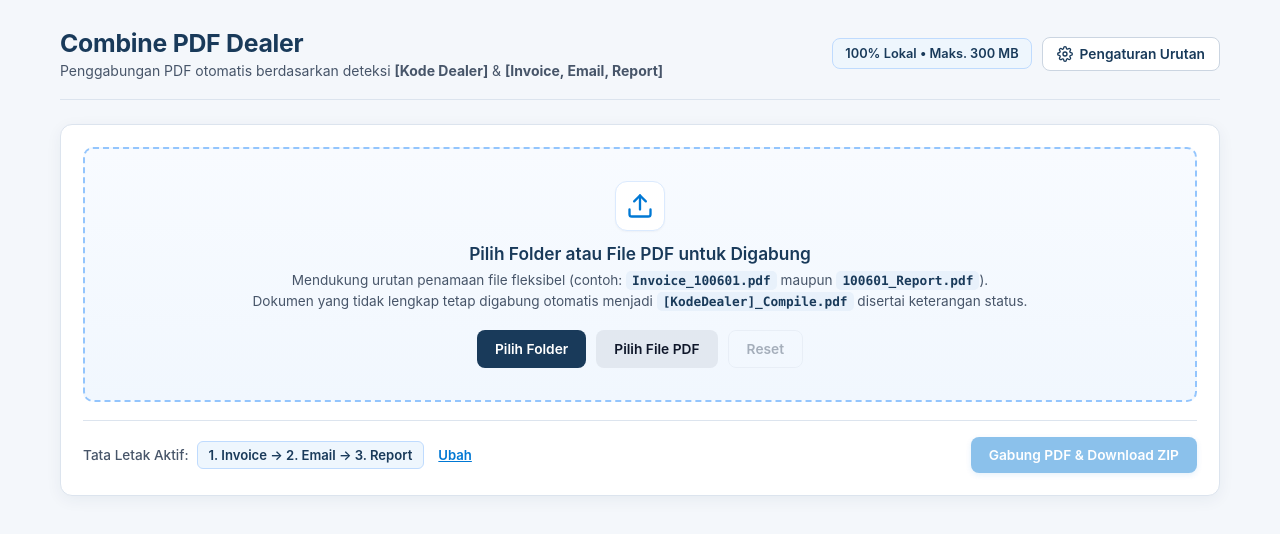
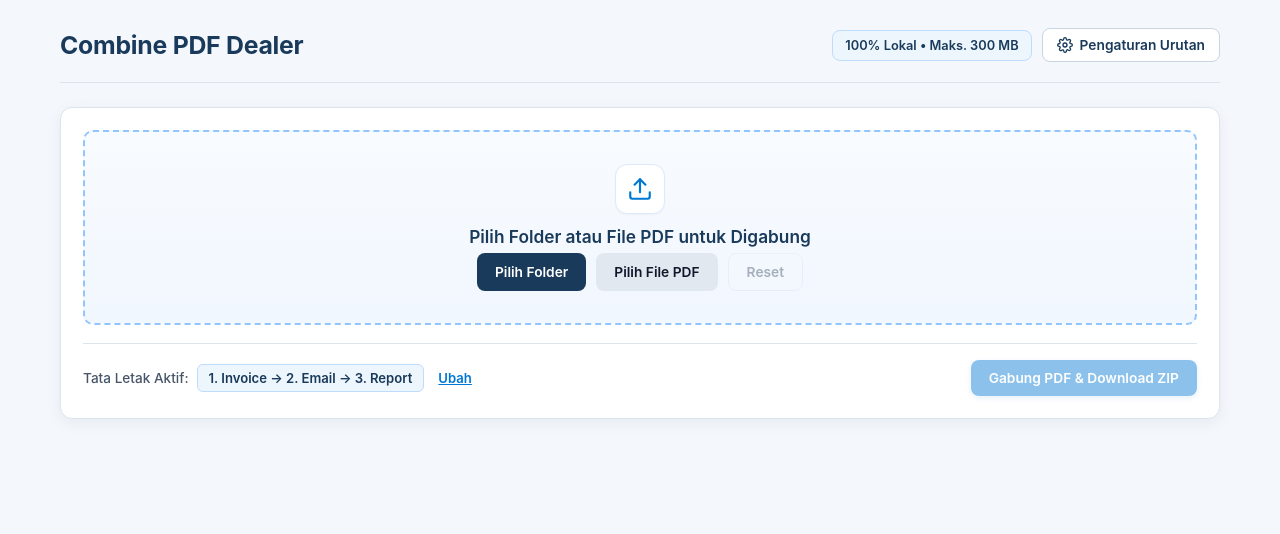
Before and after one commit to combineapp9-cyber/GabungPDF-Dealer, a plain HTML site: page index.html in a window 1280 px wide. Drawn offline with nearby package versions, Linux system fonts and the light colour scheme.

Commit message:
Update index.html

```diff
--- a/index.html
+++ b/index.html
@@ -13,10 +13,7 @@
   <div class="container">
     <!-- Header -->
     <header class="header">
-      <div>
-        <h1>Combine PDF Dealer</h1>
-        <p>Penggabungan PDF otomatis berdasarkan deteksi <strong>[Kode Dealer]</strong> &amp; <strong>[Invoice, Email, Report]</strong></p>
-      </div>
+      <h1>Combine PDF Dealer</h1>
       <div class="header-actions">
         <span class="badge-limit">100% Lokal &bull; Maks. 300 MB</span>
         <button type="button" class="btn-outline" id="btnOpenSettings">
@@ -33,17 +30,13 @@
     <section class="card">
       <div class="upload-zone" id="dropZone">
         <div class="upload-icon">
-          <svg width="28" height="28" viewBox="0 0 24 24" fill="none" stroke="currentColor" stroke-width="2" stroke-linecap="round" stroke-linejoin="round" aria-hidden="true">
+          <svg width="26" height="26" viewBox="0 0 24 24" fill="none" stroke="currentColor" stroke-width="2" stroke-linecap="round" stroke-linejoin="round" aria-hidden="true">
             <path d="M21 15v4a2 2 0 0 1-2 2H5a2 2 0 0 1-2-2v-4"></path>
             <polyline points="17 8 12 3 7 8"></polyline>
             <line x1="12" y1="3" x2="12" y2="15"></line>
           </svg>
         </div>
         <h2>Pilih Folder atau File PDF untuk Digabung</h2>
-        <p>
-          Mendukung urutan penamaan file fleksibel (contoh: <code>Invoice_100601.pdf</code> maupun <code>100601_Report.pdf</code>).<br />
-          Dokumen yang tidak lengkap tetap digabung otomatis menjadi <code>[KodeDealer]_Compile.pdf</code> disertai keterangan status.
-        </p>
         <div class="btn-group">
           <button type="button" class="btn-navy" id="btnSelectFolder">Pilih Folder</button>
           <button type="button" class="btn-secondary" id="btnSelectFiles">Pilih File PDF</button>
@@ -147,7 +140,7 @@
       <div class="modal-header">
         <div>
           <h3 id="settingsModalTitle">Pengaturan Tata Letak Halaman</h3>
-          <p>Atur urutan penggabungan dokumen di dalam setiap file <code>[KodeDealer]_Compile.pdf</code></p>
+          <p>Urutan halaman di dalam <code>[KodeDealer]_Compile.pdf</code></p>
         </div>
         <button type="button" class="btn-icon-close" id="btnCloseSettings" aria-label="Tutup">&times;</button>
       </div>
```
